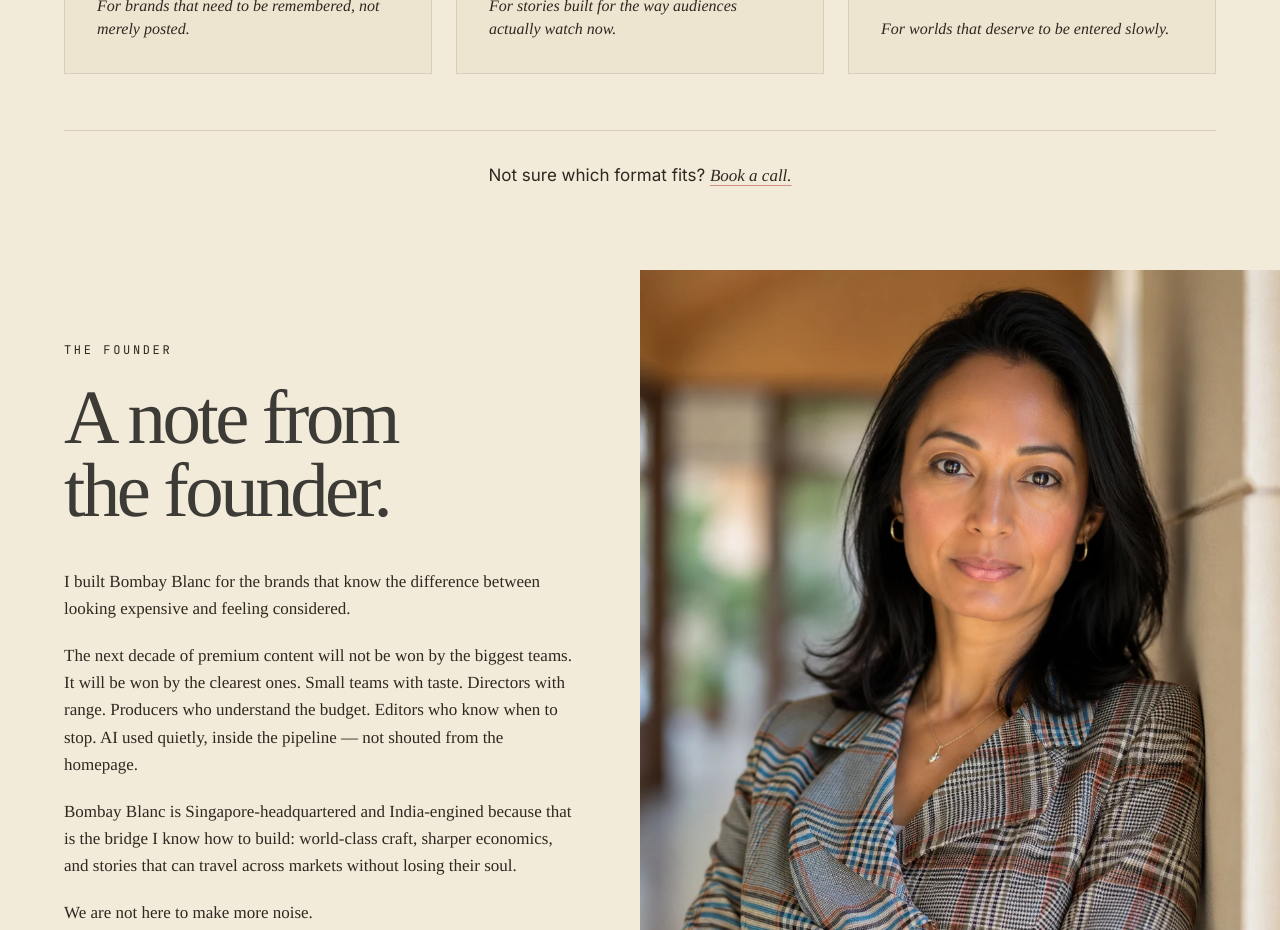
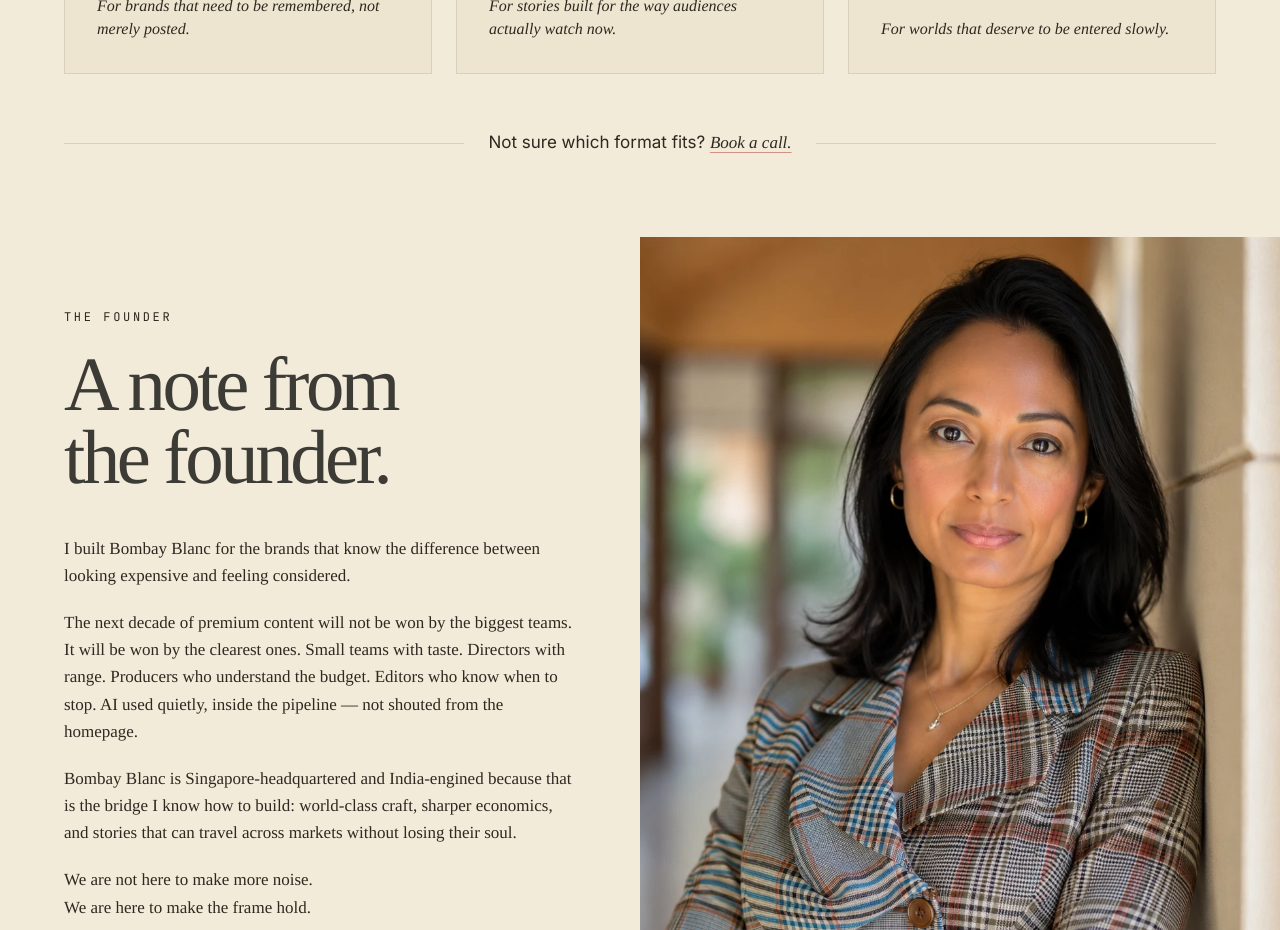
Before and after one commit to farhanamattar-code/bombay-blanc-site, a React (Vite) app: page / in a window 1280 px wide. Shown: the part 2640-3570 px from the top of the page. Built offline with nearby package versions, Linux system fonts and the light colour scheme; a web font is replaced by a local one.

Commit message:
Section 3: CTA text centred in rule

```diff
--- a/src/components/WorkSection.jsx
+++ b/src/components/WorkSection.jsx
@@ -77,9 +77,11 @@ export default function WorkSection() {
           </div>
         </Reveal>
 
-        {/* Footer CTA */}
+        {/* Footer CTA — text centred in the rule */}
         <Reveal>
-          <div className="border-t border-khadi mt-14 pt-8 text-center text-[17px] text-indigo">
+          <div className="flex items-center gap-6 mt-14">
+            <div className="flex-1 border-t border-khadi" />
+            <p className="text-[17px] text-indigo whitespace-nowrap">
               Not sure which format fits?{" "}
               <a
                 href="#contact"
@@ -87,6 +89,8 @@ export default function WorkSection() {
               >
                 Book a call.
               </a>
+            </p>
+            <div className="flex-1 border-t border-khadi" />
           </div>
         </Reveal>
 
```
Lines whose indentation alone changed are shown as unchanged.
